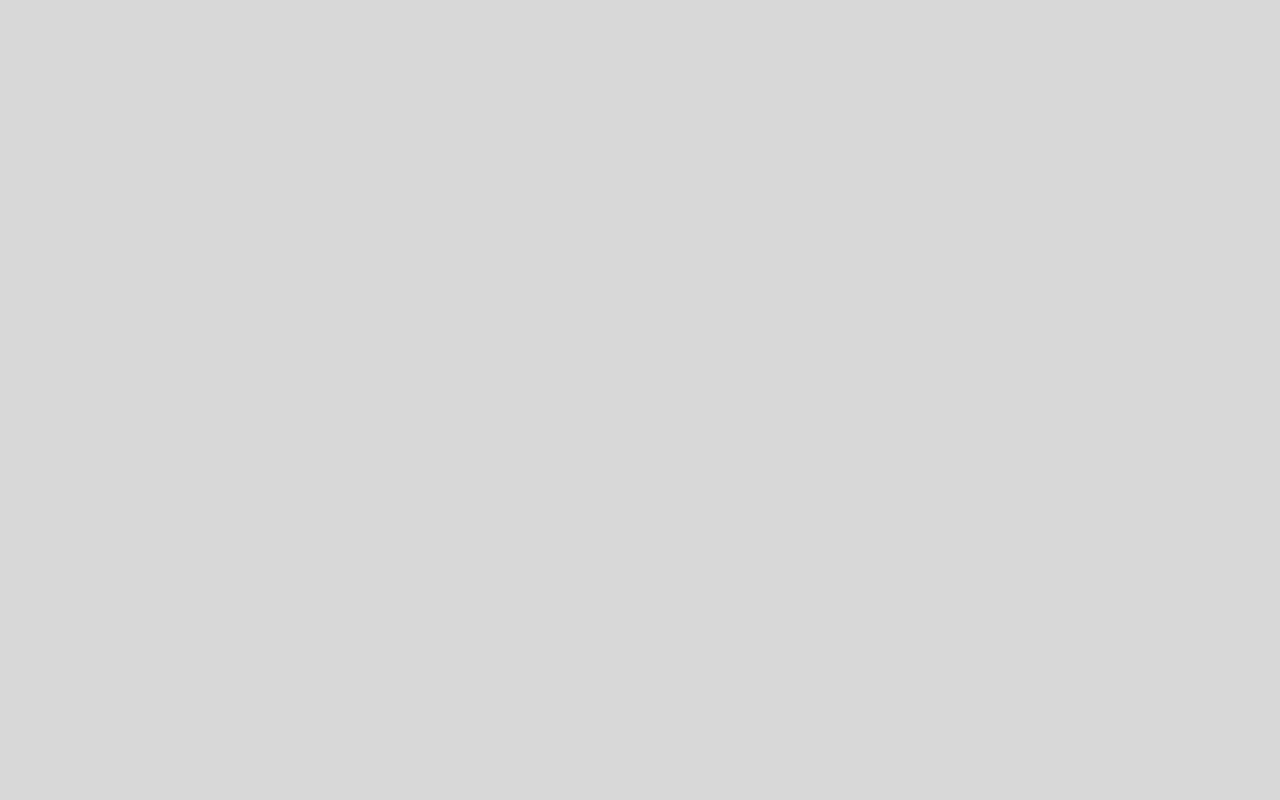
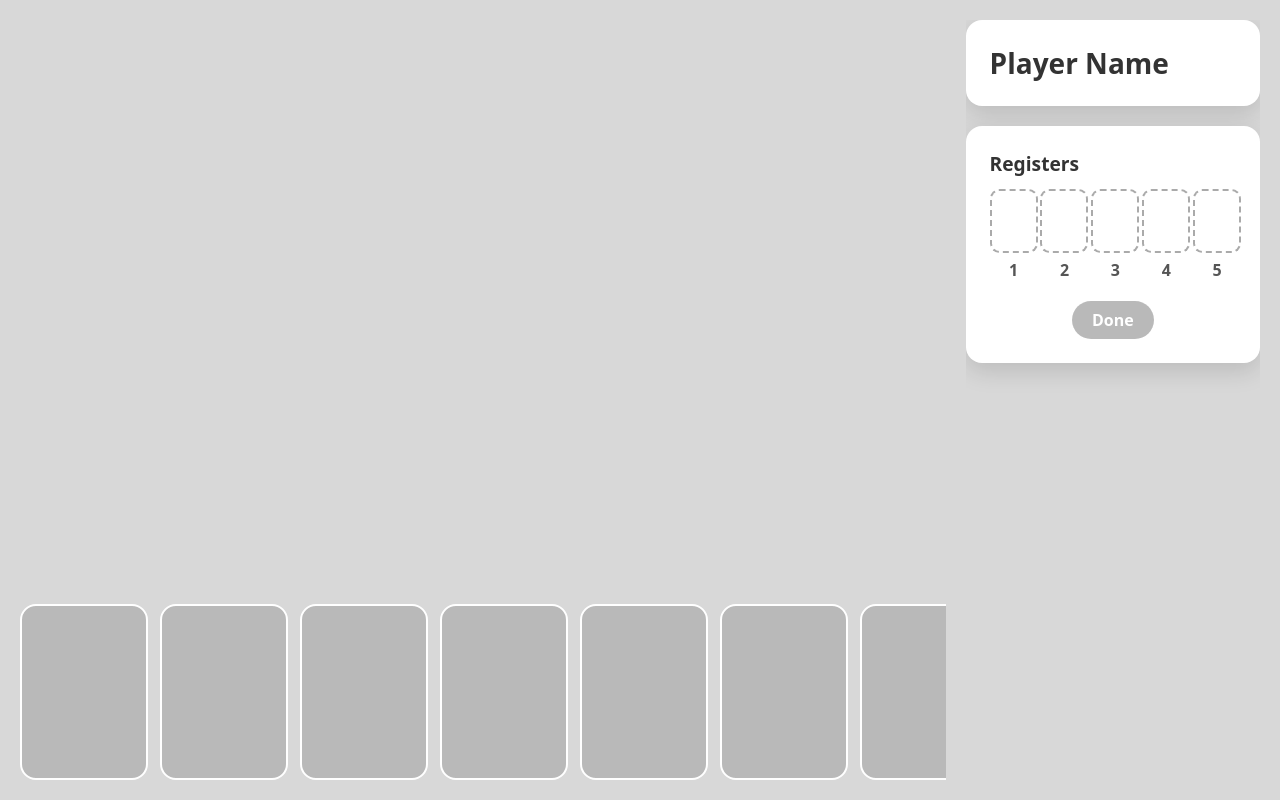
Before and after one commit to hananinas/RoboRally, a React (Vite) app in the folder apps/client/: page / in a window 1280 px wide. Built offline with nearby package versions, Linux system fonts and the light colour scheme.

Commit message:
Add programming layout

```diff
--- a/apps/client/src/App.css
+++ b/apps/client/src/App.css
@@ -1,4 +1,13 @@
 .game {
+  --ui-gap: 1.25rem;
+  --ui-panel-width: clamp(18rem, 23vw, 20.5rem);
+  --ui-panel-radius: 1rem;
+  --ui-hand-card-width: 8rem;
+  --ui-hand-card-height: 11rem;
+  --ui-register-card-width: 3rem;
+  --ui-register-card-height: 4rem;
+  --ui-register-card-radius: 0.6rem;
+
   position: relative;
   isolation: isolate;
   width: 100%;
@@ -18,5 +27,129 @@
 
 .game-overlay {
   z-index: 1;
+  display: grid;
+  grid-template-columns: minmax(0, 1fr) var(--ui-panel-width);
+  grid-template-rows: minmax(0, 1fr) auto;
+  gap: var(--ui-gap);
+  padding: var(--ui-gap);
   pointer-events: none;
 }
+
+.game-hud {
+  grid-column: 2;
+  grid-row: 1 / -1;
+  display: flex;
+  min-height: 0;
+  flex-direction: column;
+  gap: var(--ui-gap);
+  overflow-y: auto;
+  pointer-events: auto;
+}
+
+.panel {
+  padding: 1.5rem;
+  border-radius: var(--ui-panel-radius);
+  background: #fff;
+  box-shadow: 0 0.5rem 1.5rem #0002;
+}
+
+.player-panel__name,
+.register-panel__heading {
+  margin: 0;
+  color: #333;
+}
+
+.player-panel__name {
+  font-size: 1.75rem;
+}
+
+.register-panel__heading {
+  font-size: 1.2rem;
+}
+
+.registers {
+  display: grid;
+  grid-template-columns: repeat(5, minmax(0, 1fr));
+  gap: 0.5rem;
+  margin: 0.75rem 0 0;
+  padding: 0;
+  list-style: none;
+}
+
+.register {
+  display: grid;
+  justify-items: center;
+  gap: 0.35rem;
+  min-width: 0;
+  color: #555;
+  font-weight: 600;
+}
+
+.register__card {
+  display: grid;
+  width: var(--ui-register-card-width);
+  height: var(--ui-register-card-height);
+  place-items: center;
+  border: 2px dashed #aaa;
+  border-radius: var(--ui-register-card-radius);
+}
+
+.register__card--filled {
+  border-color: transparent;
+}
+
+.register-panel__done {
+  display: block;
+  margin: 1.25rem auto 0;
+  padding: 0.5rem 1.25rem;
+  border: 0;
+  border-radius: 999px;
+  background: #666;
+  color: #fff;
+  font: inherit;
+  font-weight: 600;
+}
+
+.register-panel__done:disabled {
+  opacity: 0.45;
+}
+
+.programming-hand {
+  grid-column: 1;
+  grid-row: 2;
+  display: grid;
+  grid-auto-columns: var(--ui-hand-card-width);
+  grid-auto-flow: column;
+  gap: 0.75rem;
+  overflow-x: auto;
+  pointer-events: auto;
+}
+
+.program-card {
+  background: #b9b9b9;
+}
+
+.program-card--hand {
+  width: var(--ui-hand-card-width);
+  height: var(--ui-hand-card-height);
+  border: 2px solid #fff;
+  border-radius: 1rem;
+}
+
+.program-card--register {
+  width: var(--ui-register-card-width);
+  height: var(--ui-register-card-height);
+  border-radius: var(--ui-register-card-radius);
+}
+
+.visually-hidden {
+  position: absolute;
+  width: 1px;
+  height: 1px;
+  padding: 0;
+  margin: -1px;
+  overflow: hidden;
+  clip: rect(0, 0, 0, 0);
+  white-space: nowrap;
+  border: 0;
+}
--- a/apps/client/src/App.tsx
+++ b/apps/client/src/App.tsx
@@ -1,11 +1,28 @@
 import './App.css'
 import BoardViewport from './components/BoardViewport.tsx'
+import PlayerPanel from './components/PlayerPanel.tsx'
+import ProgrammingHand from './components/ProgrammingHand.tsx'
+import RegisterPanel from './components/RegisterPanel.tsx'
+import { createMockGameState } from './gameState.ts'
 
 function App() {
+  const gameState = createMockGameState()
+
   return (
     <div className="game">
       <BoardViewport />
-      <div className="game-overlay" />
+      <div className="game-overlay">
+        <aside className="game-hud" aria-label="Game controls">
+          <PlayerPanel player={gameState.player} />
+          <RegisterPanel
+            registers={gameState.registers}
+            confirmed={gameState.confirmed}
+          />
+        </aside>
+        {gameState.phase === 'programming' && (
+          <ProgrammingHand cards={gameState.hand} />
+        )}
+      </div>
     </div>
   )
 }
--- /dev/null
+++ b/apps/client/src/components/Panel.tsx
@@ -0,0 +1,14 @@
+import type { ReactNode } from 'react'
+
+type PanelProps = {
+  children: ReactNode
+  className?: string
+}
+
+function Panel({ children, className }: PanelProps) {
+  const panelClassName = className ? `panel ${className}` : 'panel'
+
+  return <section className={panelClassName}>{children}</section>
+}
+
+export default Panel
--- /dev/null
+++ b/apps/client/src/components/PlayerPanel.tsx
@@ -0,0 +1,16 @@
+import type { ClientGameState } from '../gameState.ts'
+import Panel from './Panel.tsx'
+
+type PlayerPanelProps = {
+  player: ClientGameState['player']
+}
+
+function PlayerPanel({ player }: PlayerPanelProps) {
+  return (
+    <Panel className="player-panel">
+      <h1 className="player-panel__name">{player.name}</h1>
+    </Panel>
+  )
+}
+
+export default PlayerPanel
--- /dev/null
+++ b/apps/client/src/components/ProgramCard.tsx
@@ -0,0 +1,16 @@
+import type { ProgramCard as Card } from '../gameState.ts'
+
+type ProgramCardProps = {
+  card: Card
+  size: 'hand' | 'register'
+}
+
+function ProgramCard({ card, size }: ProgramCardProps) {
+  return (
+    <div className={`program-card program-card--${size}`}>
+      <span className="visually-hidden">{card.label}</span>
+    </div>
+  )
+}
+
+export default ProgramCard
--- /dev/null
+++ b/apps/client/src/components/ProgrammingHand.tsx
@@ -0,0 +1,18 @@
+import type { ProgramCard as Card } from '../gameState.ts'
+import ProgramCard from './ProgramCard.tsx'
+
+type ProgrammingHandProps = {
+  cards: readonly Card[]
+}
+
+function ProgrammingHand({ cards }: ProgrammingHandProps) {
+  return (
+    <section className="programming-hand" aria-label="Programming hand">
+      {cards.map((card) => (
+        <ProgramCard key={card.id} card={card} size="hand" />
+      ))}
+    </section>
+  )
+}
+
+export default ProgrammingHand
--- /dev/null
+++ b/apps/client/src/components/RegisterPanel.tsx
@@ -0,0 +1,54 @@
+import {
+  registersAreFilled,
+  type ProgramCard as Card,
+  type Registers,
+} from '../gameState.ts'
+import Panel from './Panel.tsx'
+import ProgramCard from './ProgramCard.tsx'
+
+type RegisterPanelProps = {
+  registers: Registers
+  confirmed: boolean
+}
+
+type RegisterSlotProps = {
+  card: Card | null
+  index: number
+}
+
+function RegisterSlot({ card, index }: RegisterSlotProps) {
+  const cardClassName = card
+    ? 'register__card register__card--filled'
+    : 'register__card'
+
+  return (
+    <li className="register">
+      <div className={cardClassName}>
+        {card && <ProgramCard card={card} size="register" />}
+      </div>
+      <span>{index + 1}</span>
+    </li>
+  )
+}
+
+function RegisterPanel({ registers, confirmed }: RegisterPanelProps) {
+  return (
+    <Panel className="register-panel">
+      <h2 className="register-panel__heading">Registers</h2>
+      <ol className="registers">
+        {registers.map((card, index) => (
+          <RegisterSlot key={index} card={card} index={index} />
+        ))}
+      </ol>
+      <button
+        className="register-panel__done"
+        type="button"
+        disabled={!registersAreFilled(registers) || confirmed}
+      >
+        {confirmed ? 'Confirmed' : 'Done'}
+      </button>
+    </Panel>
+  )
+}
+
+export default RegisterPanel
--- a/apps/client/src/gameState.ts
+++ b/apps/client/src/gameState.ts
@@ -18,14 +18,26 @@ export type ClientGameState = {
 export const REGISTER_COUNT = 5
 
 export function createMockGameState(): ClientGameState {
+  const cardLabels = [
+    'Move 1',
+    'Turn Left',
+    'Move 1',
+    'Turn Left',
+    'Move 1',
+    'Turn Left',
+    'Move 1',
+    'Turn Left',
+    'Move 1',
+  ]
+
   return {
     phase: 'programming',
     player: {
       name: 'Player Name',
     },
-    hand: Array.from({ length: 9 }, (_, index) => ({
+    hand: cardLabels.map((label, index) => ({
       id: `card-${index + 1}`,
-      label: `Programming card ${index + 1}`,
+      label,
     })),
     registers: Array.from({ length: REGISTER_COUNT }, () => null),
     confirmed: false,
```
